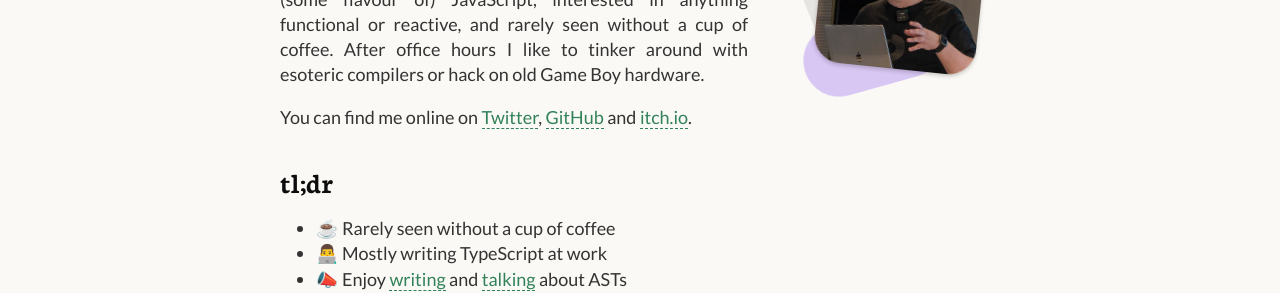
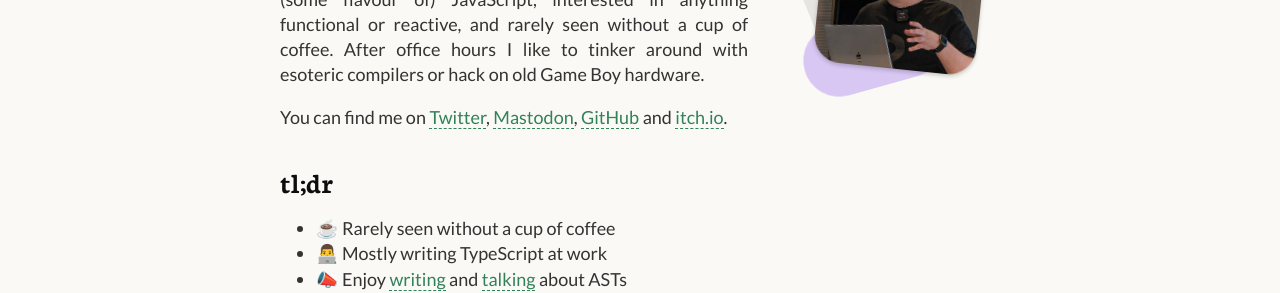
Before and after one commit to tkers/tkers.github.io, a Jekyll site: the page built from index.md, in a window 1280 px wide. Shown: the part 285-578 px from the top of the page. Built offline with Jekyll 4.4.1, drawn with Linux system fonts in a browser that asks for light colours; our own code applies the rules of GitHub Pages for plain Markdown files.

Commit message:
Add Mastodon link

```diff
--- a/index.md
+++ b/index.md
@@ -8,7 +8,7 @@ title: Home
 
 I am a software developer from Amsterdam. Mostly writing (some flavour of) JavaScript, interested in anything functional or reactive, and rarely seen without a cup of coffee. After office hours I like to tinker around with esoteric compilers or hack on old Game Boy hardware.
 
-You can find me online on [Twitter](https://twitter.com/tijnosaurus), [GitHub](https://github.com/tkers) and [itch.io](https://tkers.itch.io).
+You can find me on [Twitter](https://twitter.com/tijnosaurus), [Mastodon](https://mastodon.social/@tkers){:rel="me"}, [GitHub](https://github.com/tkers) and [itch.io](https://tkers.itch.io).
 
 ## tl;dr
 
```
